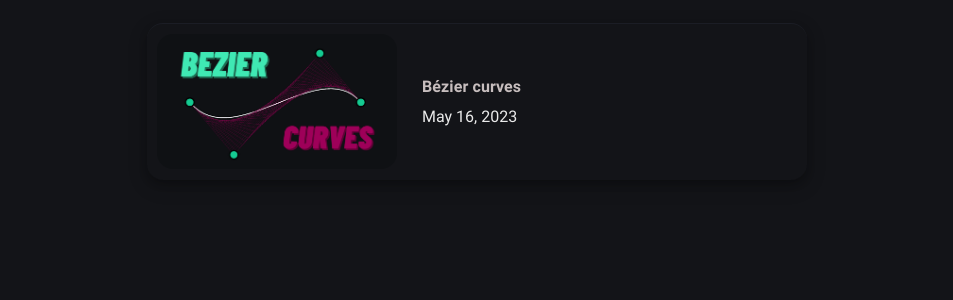
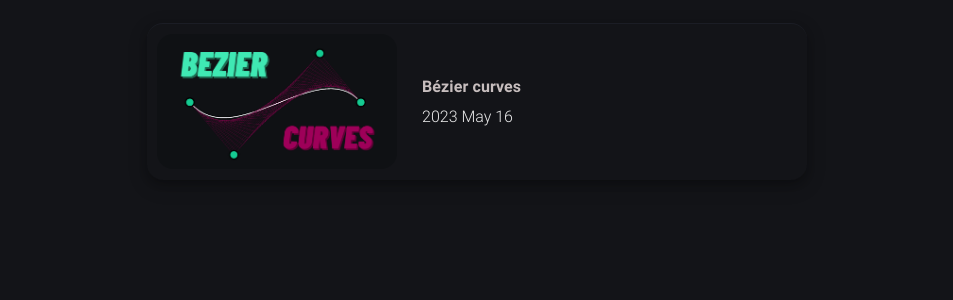
Before and after one commit to hanion/hanion.github.io, a Jekyll site: the page built from index.md, in a window 1280 px wide. Shown: the part 371-671 px from the top of the page, without its empty margins (163-1116 px from the left). Built offline with Jekyll 4.4.1, drawn with Linux system fonts in a browser that asks for light colours; nearby versions of some CDN libraries.

Commit message:
update post item date look

```diff
--- a/_layouts/home.html
+++ b/_layouts/home.html
@@ -19,7 +19,7 @@ home: true
 
     <span class="post-item-desc">{{ post.description }}</span>
 
-    <span class="post-item-date">{{ post.date | date: "%B %d, %Y" }}</span>
+    <span class="post-item-date">{{ post.date | date: "%Y %B %d" }}</span>
   </div>
 </article>
 {%- endfor -%}
--- a/_sass/klise/_layout.scss
+++ b/_sass/klise/_layout.scss
@@ -297,7 +297,7 @@
 
     min-width: 96px;
     color: $black;
-    font-weight: normal;
+    font-weight: 350;
     padding-right: 10px;
 
     @include media-query($on-mobile) {
```
